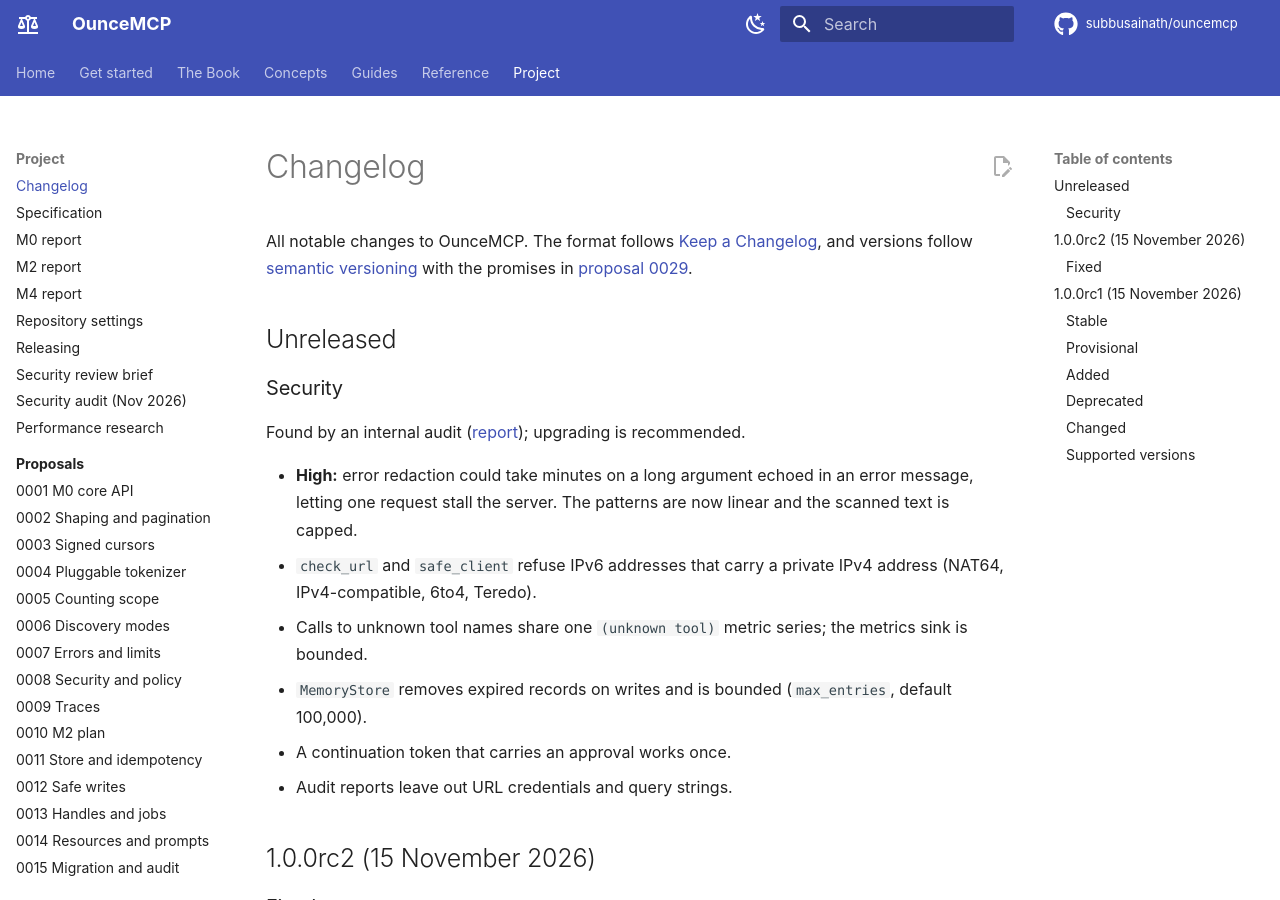
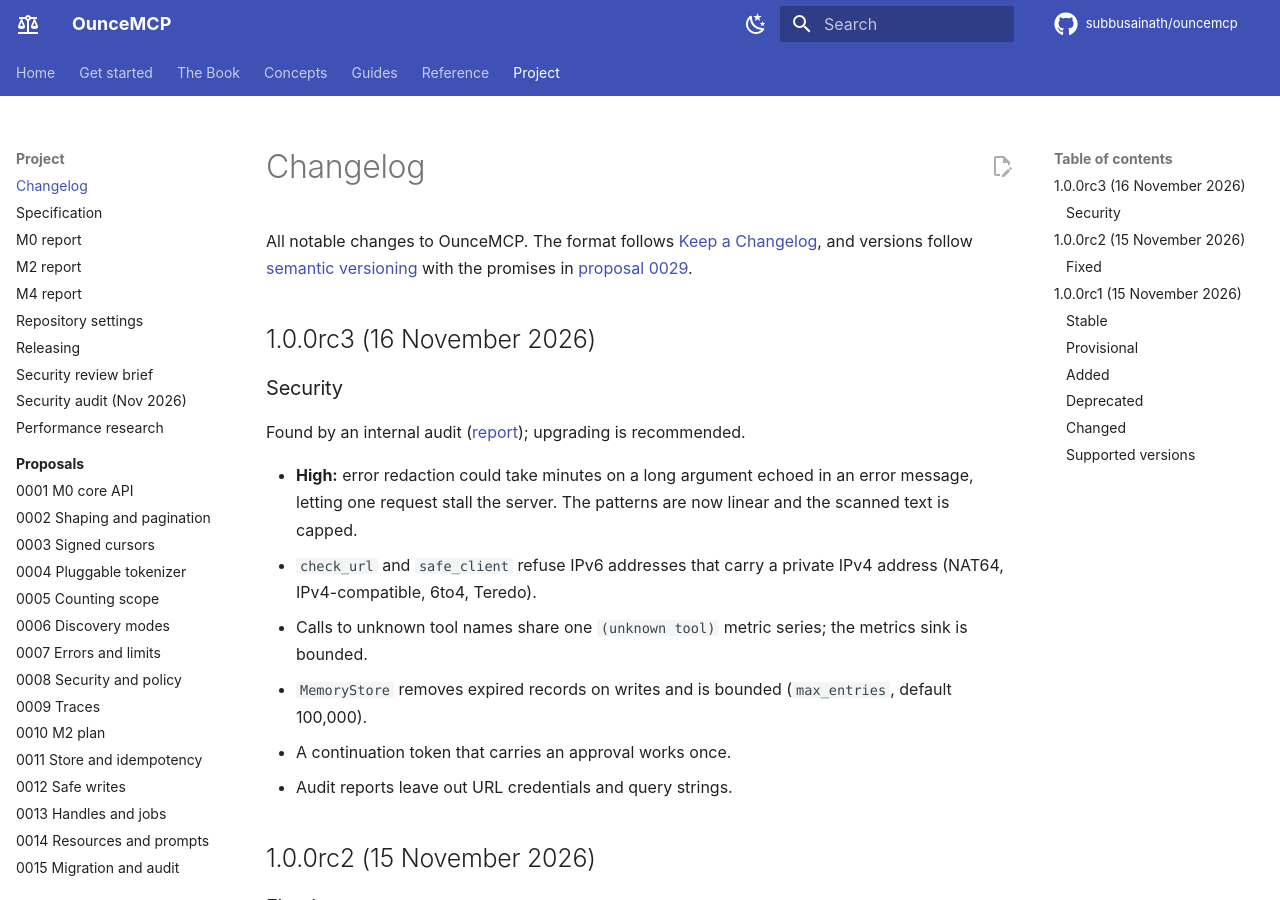
Before and after one commit to subbusainath/ouncemcp, an MkDocs documentation site: the page built from docs/changelog.md, in a window 1280 px wide and 900 px high. Built offline with MkDocs 1.6.1 and Material for MkDocs 9.7.7, drawn with Linux system fonts in a browser that asks for light colours; comment, search, counter and statistics services are not loaded.

Commit message:
Release 1.0.0rc3
Ships the security audit fixes. Version 1.0.0rc3 in pyproject.toml and
ouncemcp.__version__; CHANGELOG entry dated.

Co-Authored-By: Claude Fable 5.2 <noreply@anthropic.com>
Claude-Session: https://claude.ai/code/session_01GXi6aTZSeKeWUZpC9Ey9X1

```diff
--- a/CHANGELOG.md
+++ b/CHANGELOG.md
@@ -2,7 +2,7 @@
 
 All notable changes to OunceMCP. The format follows [Keep a Changelog](https://keepachangelog.com/en/1.1.0/), and versions follow [semantic versioning](https://semver.org/) with the promises in [proposal 0029](https://github.com/subbusainath/ouncemcp/blob/main/docs/proposals/0029-api-freeze.md).
 
-## Unreleased
+## 1.0.0rc3 (16 November 2026)
 
 ### Security
 
--- a/pyproject.toml
+++ b/pyproject.toml
@@ -4,7 +4,7 @@ build-backend = "hatchling.build"
 
 [project]
 name = "ouncemcp"
-version = "1.0.0rc2"
+version = "1.0.0rc3"
 description = "Build MCP servers and clients that are fast, low-noise, and safe for agents by default."
 readme = "README.md"
 license = "Apache-2.0"
--- a/src/ouncemcp/__init__.py
+++ b/src/ouncemcp/__init__.py
@@ -46,7 +46,7 @@ from ouncemcp.execution.handles import JobResult
 from ouncemcp.execution.idempotency import Idempotency
 from ouncemcp.execution.store import KeyValueStore, MemoryStore, OunceStore, RedisStore
 
-__version__ = "1.0.0rc2"
+__version__ = "1.0.0rc3"
 
 __all__ = [
     "AmbiguousWrite",
```
Also changed, not shown: docs/maintainers/security-audit-2026-11.md (+1 -1 lines), 2 other files.
